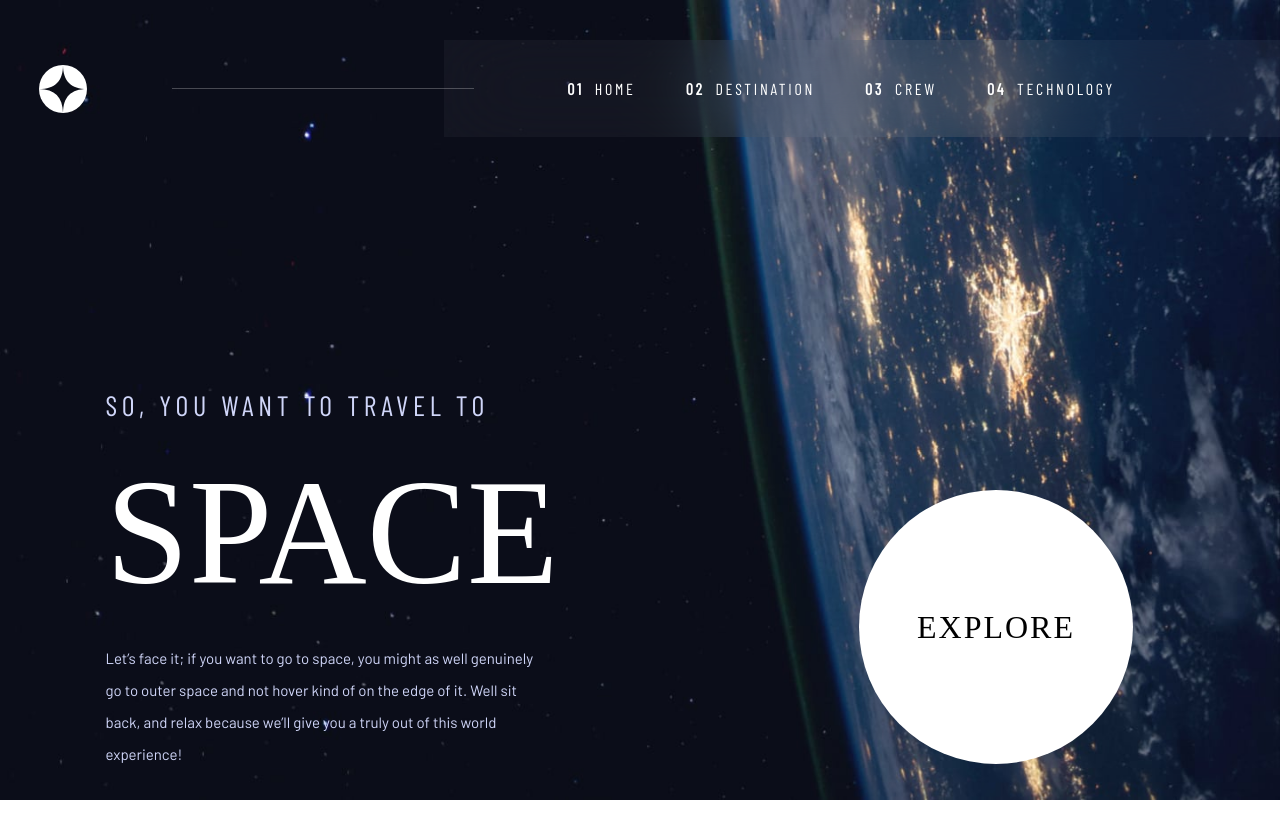
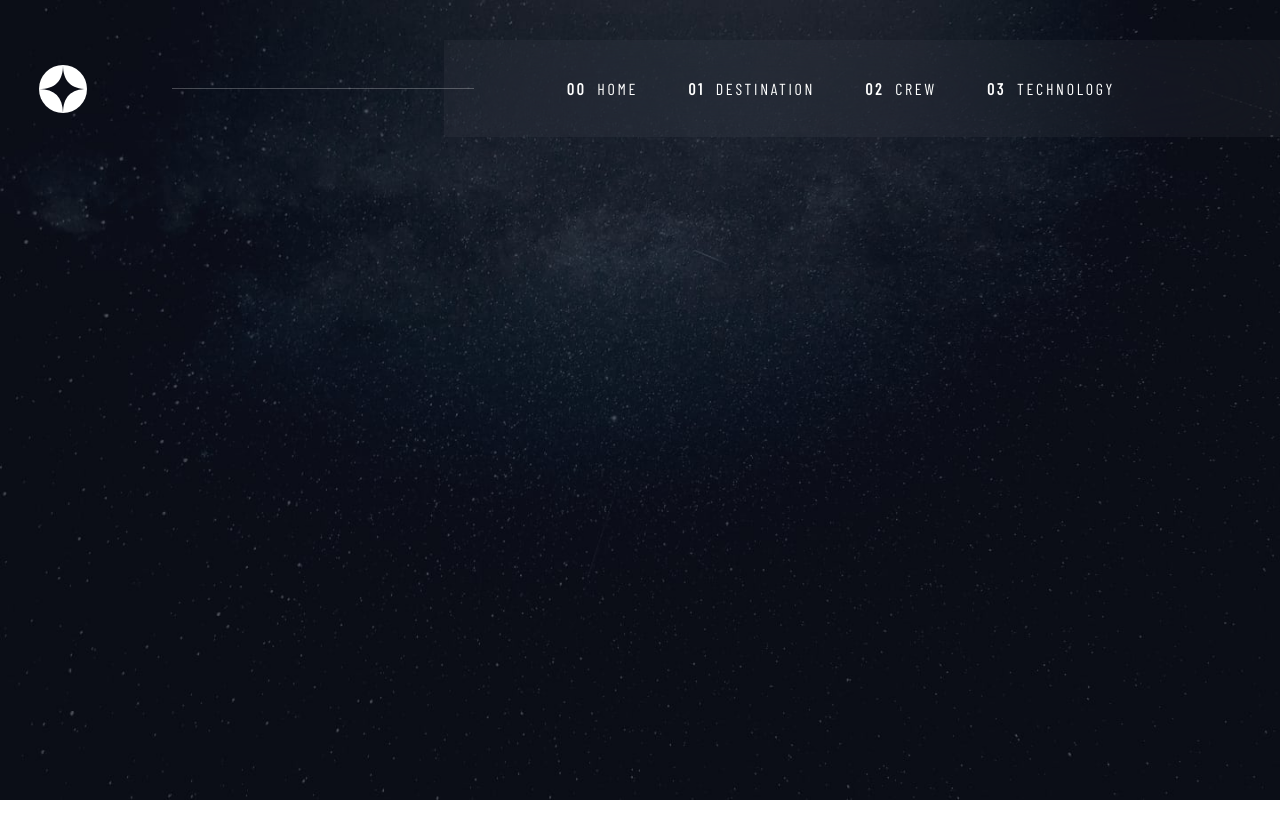
Before and after one commit to YerikAH/space-tourism-frontend-mentor, a React (Vite) app: page / in a window 1280 px wide. Shown: the top 838 px of the page. After the commit the page ends 800 px from the top, so only its background shows below. Built offline with nearby package versions, Linux system fonts and the light colour scheme; a web font is replaced by a local one.

Commit message:
git add .

```diff
--- a/src/App.tsx
+++ b/src/App.tsx
@@ -1,7 +1,8 @@
+import DestinationComponent from "./components/screen/DestinationComponent";
 import HomeComponent from "./components/screen/HomeComponent";
 
 function App() {
-  return <HomeComponent />;
+  return <DestinationComponent />;
 }
 
 export default App;
--- a/src/components/NavegatorComponent.tsx
+++ b/src/components/NavegatorComponent.tsx
@@ -30,25 +30,25 @@ export default function NavegatorComponent() {
         <UlStyle className="desktop-menu">
           <LiStyle>
             <AStyle>
-              <BStyle>01</BStyle>
+              <BStyle>00</BStyle>
               <SpanStyle>HOME</SpanStyle>
             </AStyle>
           </LiStyle>
           <LiStyle>
             <AStyle>
-              <BStyle>02</BStyle>
+              <BStyle>01</BStyle>
               <SpanStyle>DESTINATION</SpanStyle>
             </AStyle>
           </LiStyle>
           <LiStyle>
             <AStyle>
-              <BStyle>03</BStyle>
+              <BStyle>02</BStyle>
               <SpanStyle>CREW</SpanStyle>
             </AStyle>
           </LiStyle>
           <LiStyle>
             <AStyle>
-              <BStyle>04</BStyle>
+              <BStyle>03</BStyle>
               <SpanStyle>TECHNOLOGY</SpanStyle>
             </AStyle>
           </LiStyle>
--- /dev/null
+++ b/src/components/screen/DestinationComponent.tsx
@@ -0,0 +1,24 @@
+import React from "react";
+import {
+  BgGround,
+  DivGridOne,
+  DivGridTwo,
+  MainStyle,
+  SectionStyle,
+} from "../../styles/destination_style";
+import NavegatorComponent from "../NavegatorComponent";
+
+export default function DestinationComponent() {
+  return (
+    <>
+      <BgGround />
+      <NavegatorComponent />
+      <MainStyle>
+        <SectionStyle>
+          <DivGridOne></DivGridOne>
+          <DivGridTwo></DivGridTwo>
+        </SectionStyle>
+      </MainStyle>
+    </>
+  );
+}
--- /dev/null
+++ b/src/styles/destination_style.ts
@@ -0,0 +1,32 @@
+import styled from "styled-components";
+/* images */
+
+import bgDestinationDesktop from "../assets/destination/background-destination-desktop.jpg";
+import bgDestinationTablet from "../assets/destination/background-destination-tablet.jpg";
+import bgDestinationMobile from "../assets/destination/background-destination-mobile.jpg";
+
+export const BgGround = styled.div`
+  background: fixed url(${bgDestinationMobile}) center/cover no-repeat;
+  position: fixed;
+  width: 100vw;
+  height: 100vh;
+  top: 0;
+  left: 0;
+  @media (min-width: 720px) {
+    background-image: url(${bgDestinationTablet});
+  }
+  @media (min-width: 1000px) {
+    background-image: url(${bgDestinationDesktop});
+  }
+  z-index: -1;
+`;
+
+export const MainStyle = styled.main`
+  max-width: 1440px;
+  margin: 0 auto;
+  position: relative;
+  width: 100%;
+`;
+export const SectionStyle = styled.section``;
+export const DivGridOne = styled.div``;
+export const DivGridTwo = styled.div``;
--- a/src/styles/home_style.ts
+++ b/src/styles/home_style.ts
@@ -20,7 +20,6 @@ export const BgGround = styled.div`
   }
   z-index: -1;
 `;
-export const BgGroundSecond = styled.div``;
 
 export const MainStyle = styled.main`
   max-width: 1440px;
```
